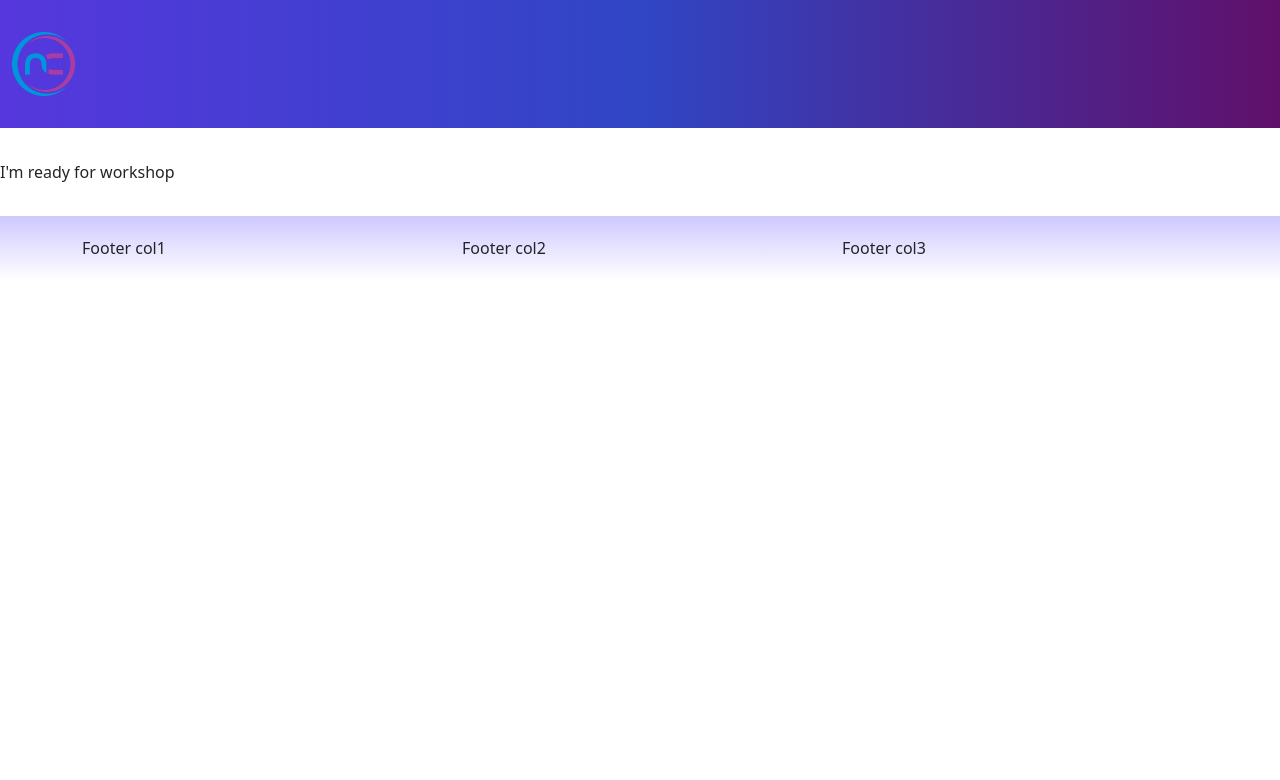
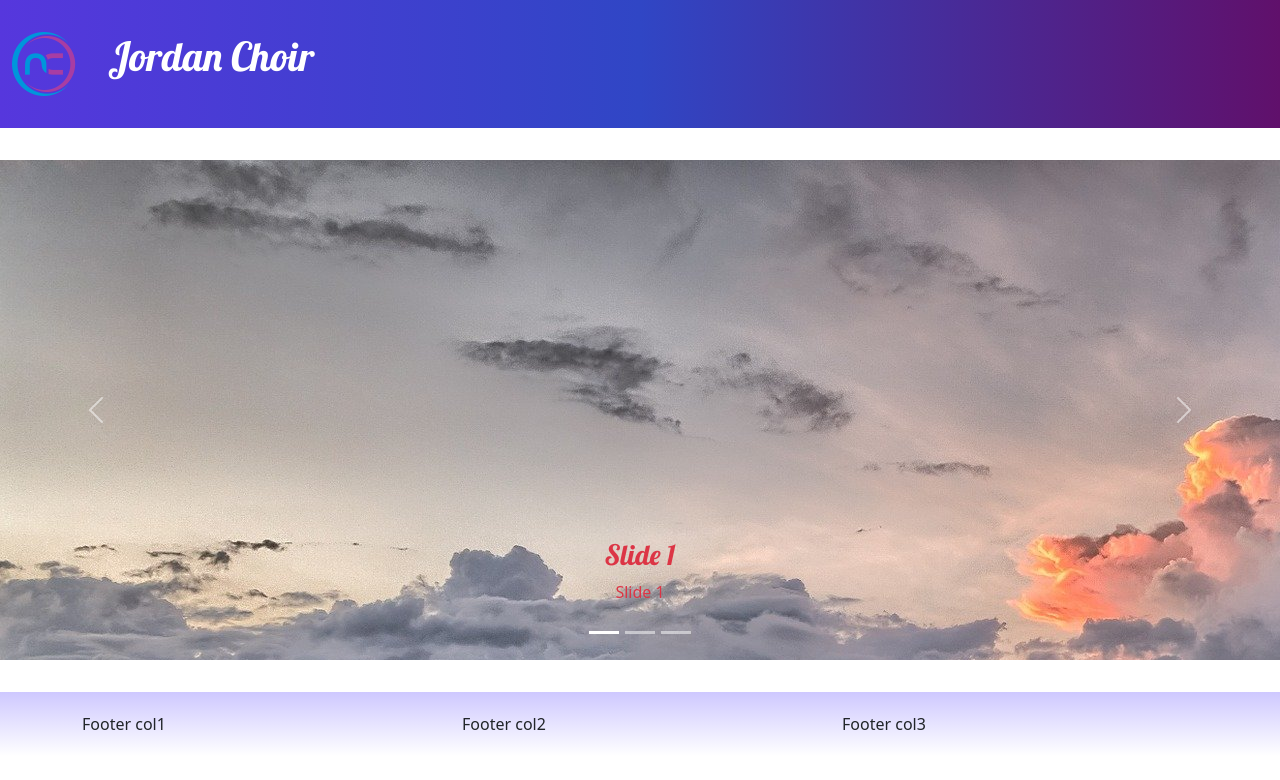
Before and after one commit to ferife/jordan-choir-website, a React (Create React App) app: page / in a window 1280 px wide. Shown: the top 780 px of the page. Built offline with nearby package versions, Linux system fonts and the light colour scheme.

Commit message:
Setup for Routes and Deploy to GitHub Pages

```diff
--- a/package.json
+++ b/package.json
@@ -1,6 +1,7 @@
 {
     "name": "jordan-choir-website",
     "version": "0.1.0",
+    "homepage": "https://ferife.github.io/jordan-choir-website",
     "private": true,
     "dependencies": {
         "@reduxjs/toolkit": "^1.9.5",
@@ -25,6 +26,8 @@
         "web-vitals": "^2.1.4"
     },
     "scripts": {
+        "predeploy": "npm run build",
+        "deploy": "gh-pages -d build",
         "start": "react-scripts start",
         "build": "react-scripts build",
         "test": "react-scripts test",
@@ -47,5 +50,8 @@
             "last 1 firefox version",
             "last 1 safari version"
         ]
+    },
+    "devDependencies": {
+        "gh-pages": "^6.0.0"
     }
 }
--- a/src/App.js
+++ b/src/App.js
@@ -2,12 +2,19 @@
 import './styles/App.css';
 import Header from './components/Header';
 import Footer from './components/Footer';
+// import PicCarousel from './features/carousel/PicCarousel';
+import { Route, Routes } from 'react-router';
+import HomePage from './pages/HomePage';
 
 function App() {
     return (
         <div className="App">
             <Header />
-            I'm ready for workshop
+            <Routes>
+                <Route path='/' element={<HomePage />} />
+                {/* <Route path='/' */}
+            </Routes>
+            {/* I'm ready for workshop */}
             <Footer />
         </div>
     );
--- a/src/components/Header.js
+++ b/src/components/Header.js
@@ -5,7 +5,8 @@
     return (
         <Navbar dark color='primary' sticky='top' expand='md'>
             <NavbarBrand href='/'>
-                <img src={NucampLogo} alt='nucamp logo' />
+                <img src={NucampLogo} alt='nucamp logo' className="float-start" />
+                <h1>Jordan Choir</h1>
             </NavbarBrand>
         </Navbar>
     );
--- /dev/null
+++ b/src/features/carousel/PicCarousel.js
@@ -0,0 +1,104 @@
+// TODO: Set up the carousel so its contents can be modified by site admins.
+
+import React, { useState } from 'react';
+import {
+    Carousel,
+    CarouselItem,
+    CarouselControl,
+    CarouselIndicators,
+    CarouselCaption,
+} from 'reactstrap';
+
+const items = [
+    {
+        id: 1,
+        altText: 'Slide 1',
+        caption: 'Slide 1',
+        src: 'http://localhost:3002/image-1.jpg',
+    },
+    {
+        id: 2,
+        altText: 'Slide 2',
+        caption: 'Slide 2',
+        src: 'http://localhost:3002/image-2.jpg',
+    },
+    {
+        id: 3,
+        altText: 'Slide 3',
+        caption: 'Slide 3',
+        src: 'http://localhost:3002/image-3.jpg',
+    },
+];
+
+function Example(props) {
+    const [activeIndex, setActiveIndex] = useState(0);
+    const [animating, setAnimating] = useState(false);
+
+    const next = () => {
+        if (animating) return;
+        const nextIndex = activeIndex === items.length - 1 ? 0 : activeIndex + 1;
+        setActiveIndex(nextIndex);
+    };
+
+    const previous = () => {
+        if (animating) return;
+        const nextIndex = activeIndex === 0 ? items.length - 1 : activeIndex - 1;
+        setActiveIndex(nextIndex);
+    };
+
+    const goToIndex = (newIndex) => {
+        if (animating) return;
+        setActiveIndex(newIndex);
+    };
+
+    const slides = items.map((item) => {
+        return (
+            <CarouselItem
+                className="custom-tag"
+                tag="div"
+                key={item.id}
+                onExiting={() => setAnimating(true)}
+                onExited={() => setAnimating(false)}
+            >
+                <img src={item.src} alt={item.altText} />
+                <CarouselCaption
+                    className="text-danger"
+                    captionText={item.caption}
+                    captionHeader={item.caption}
+                />
+            </CarouselItem>
+        );
+    });
+
+    return (
+        <div>
+            <style>
+                {`.custom-tag {
+                    max-width: 100%;
+                    height: 500px;
+                    background: black;
+                }`}
+            </style>
+            <Carousel activeIndex={activeIndex} next={next} previous={previous} slide={false} fade={true}>
+                <CarouselIndicators
+                    items={items}
+                    activeIndex={activeIndex}
+                    onClickHandler={goToIndex}
+                />
+                {slides}
+                <CarouselControl
+                    direction="prev"
+                    directionText="Previous"
+                    onClickHandler={previous}
+                />
+                <CarouselControl
+                    direction="next"
+                    directionText="Next"
+                    onClickHandler={next}
+                />
+            </Carousel>
+        </div>
+    );
+}
+
+export default Example;
--- a/src/index.js
+++ b/src/index.js
@@ -10,6 +10,7 @@
 import 'font-awesome/css/font-awesome.css';
 import 'typeface-lobster';
 import 'typeface-open-sans';
+import { BrowserRouter } from 'react-router-dom';
 
 const container = document.getElementById('root');
 const root = createRoot(container);
@@ -17,7 +18,9 @@
 root.render(
     <React.StrictMode>
         <Provider store={store}>
-            <App />
+            <BrowserRouter>
+                <App />
+            </BrowserRouter>
         </Provider>
     </React.StrictMode>
 );
--- /dev/null
+++ b/src/pages/HomePage.js
@@ -0,0 +1,12 @@
+
+import PicCarousel from '../features/carousel/PicCarousel';
+
+const HomePage = () => {
+    return (
+        <div>
+            <PicCarousel/>
+        </div>
+    );
+};
+
+export default HomePage;
```
Also changed, not shown: src/features/carousel/Carousel.js (deleted, +0 -8 lines), 1 other file (tests, documents, lock files or other folders).
